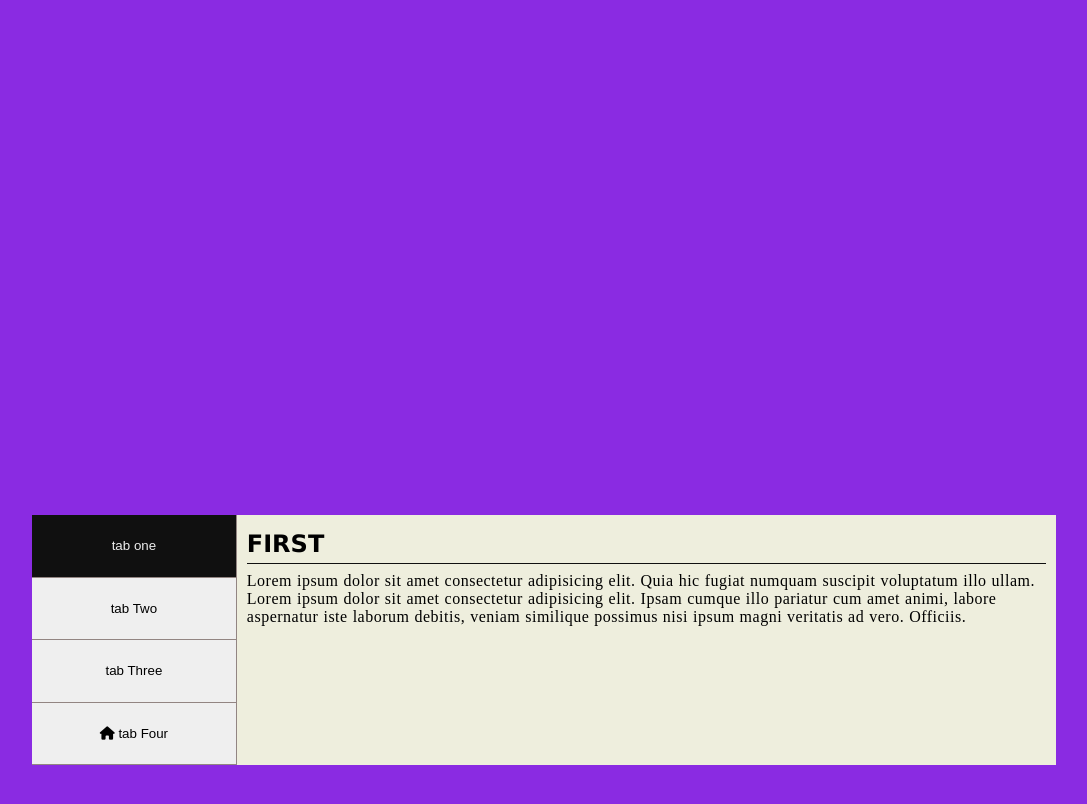
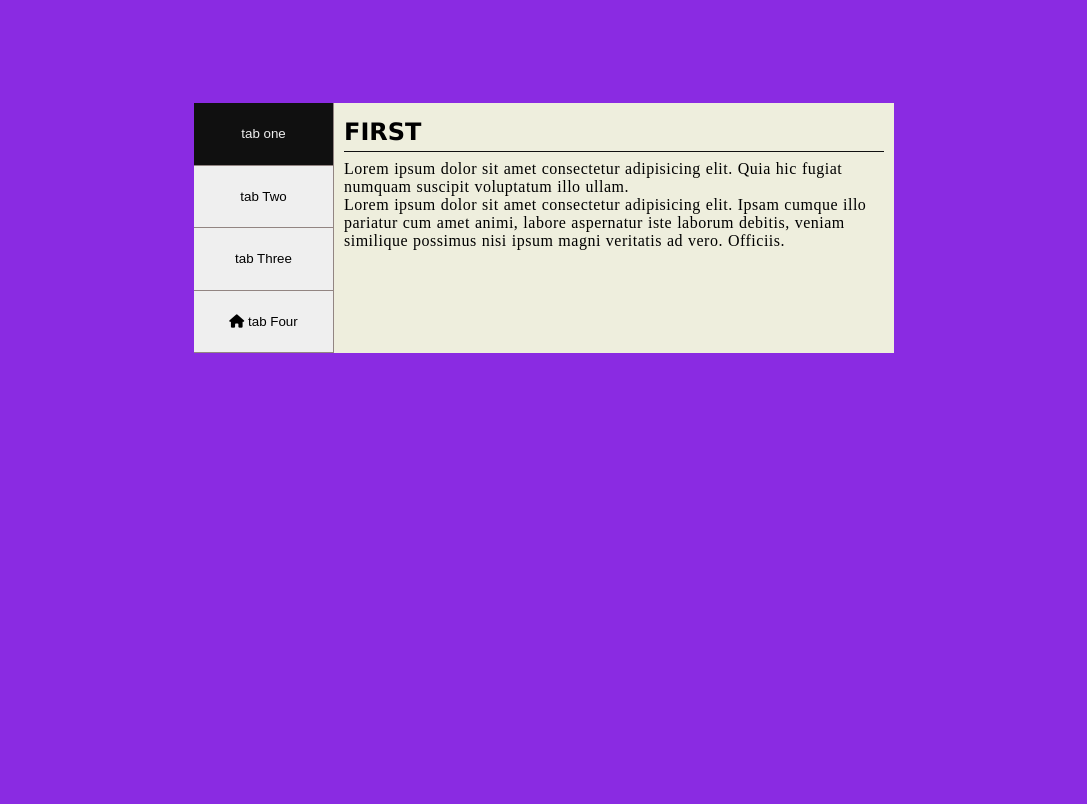
Before and after one commit to ahmed-shiiqaaye/demo-repo, a plain HTML site: page index.html in a window 1280 px wide. Both pictures are taken after a click on the button "tab one". Shown: the whole page, without its empty margins (96-1183 px from the left). Drawn offline with Linux system fonts and the light colour scheme.

Commit message:
modified the file

```diff
--- a/css/style.css
+++ b/css/style.css
@@ -62,3 +62,17 @@ button.active{
 .container .content .tab-content.show{
     display: initial;
 }
+
+@media(min-width:600px){
+    .container{
+        width: 700px;;
+        min-height: 250px;
+        background-color: #eee;
+        margin: 20px auto;
+        margin-top: 10%;
+        transform: translateY(-10%);
+        display: grid;
+        grid-template-columns: 1fr 4fr;
+        position: relative;
+    }
+}
--- a/index.html
+++ b/index.html
@@ -39,22 +39,22 @@
     </div>
 
     <script>
-        // let tabBtn = document.querySelectorAll('.tabs button');
-        // let tabContent = document.querySelectorAll('.content .tab-content')
+        let tabBtn = document.querySelectorAll('.tabs button');
+        let tabContent = document.querySelectorAll('.content .tab-content')
 
-        // tabBtn.forEach((tab,i)=>{
-        //     tab.addEventListener('click',()=>{
-        //         tabContent.forEach(content=>{
-        //             content.classList.remove('show');
+        tabBtn.forEach((tab,i)=>{
+            tab.addEventListener('click',()=>{
+                tabContent.forEach(content=>{
+                    content.classList.remove('show');
 
-        //         })
-        //         tabBtn.forEach(tab=>{
-        //             tab.classList.remove('active')
-        //         })
-        //         tabContent[i].classList.add('show')
-        //         tabBtn[i].classList.add('active')
-        //     })
-        // })
+                })
+                tabBtn.forEach(tab=>{
+                    tab.classList.remove('active')
+                })
+                tabContent[i].classList.add('show')
+                tabBtn[i].classList.add('active')
+            })
+        })
 
     </script>
     <script src="app.js"></script>
```
